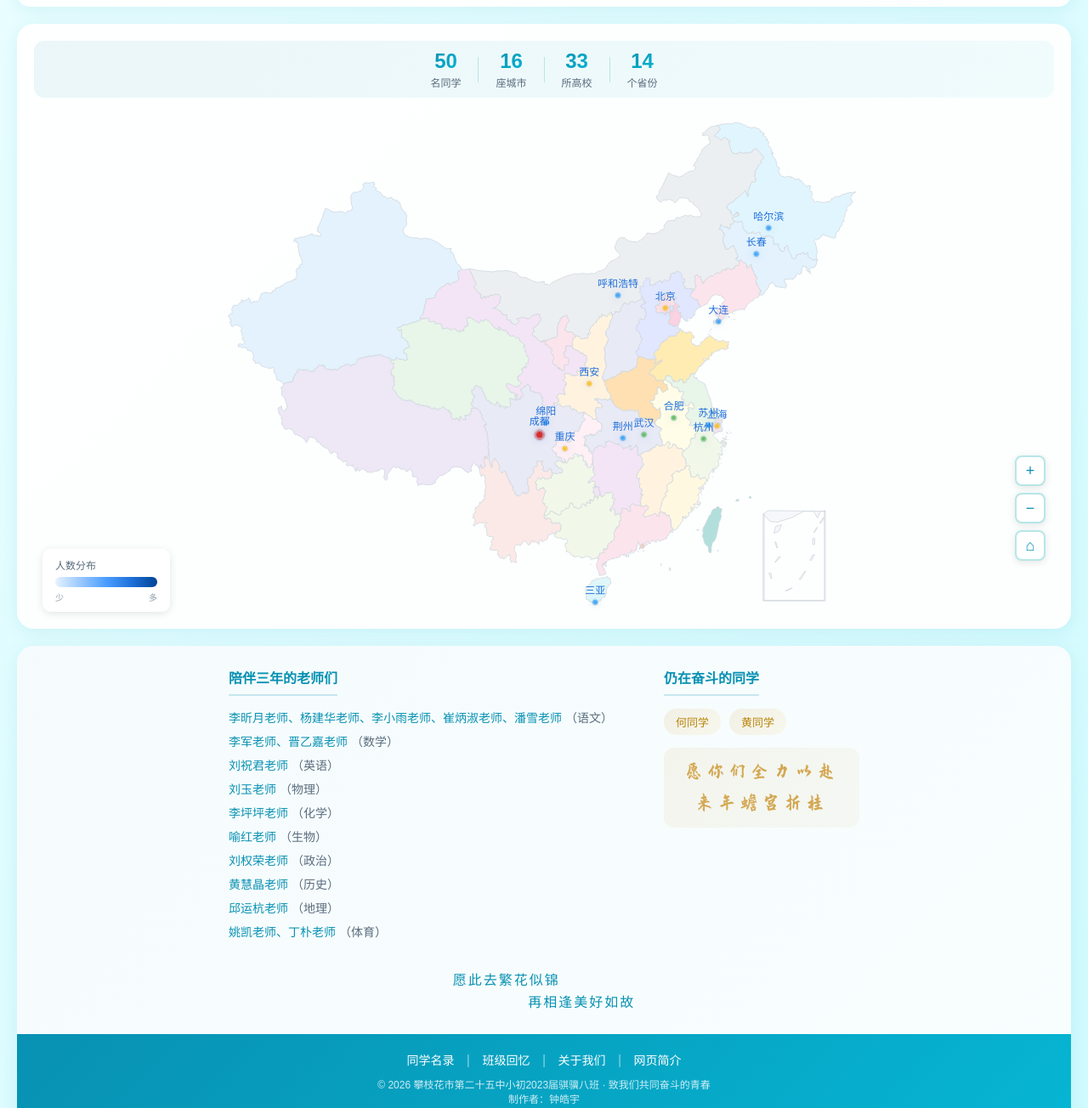
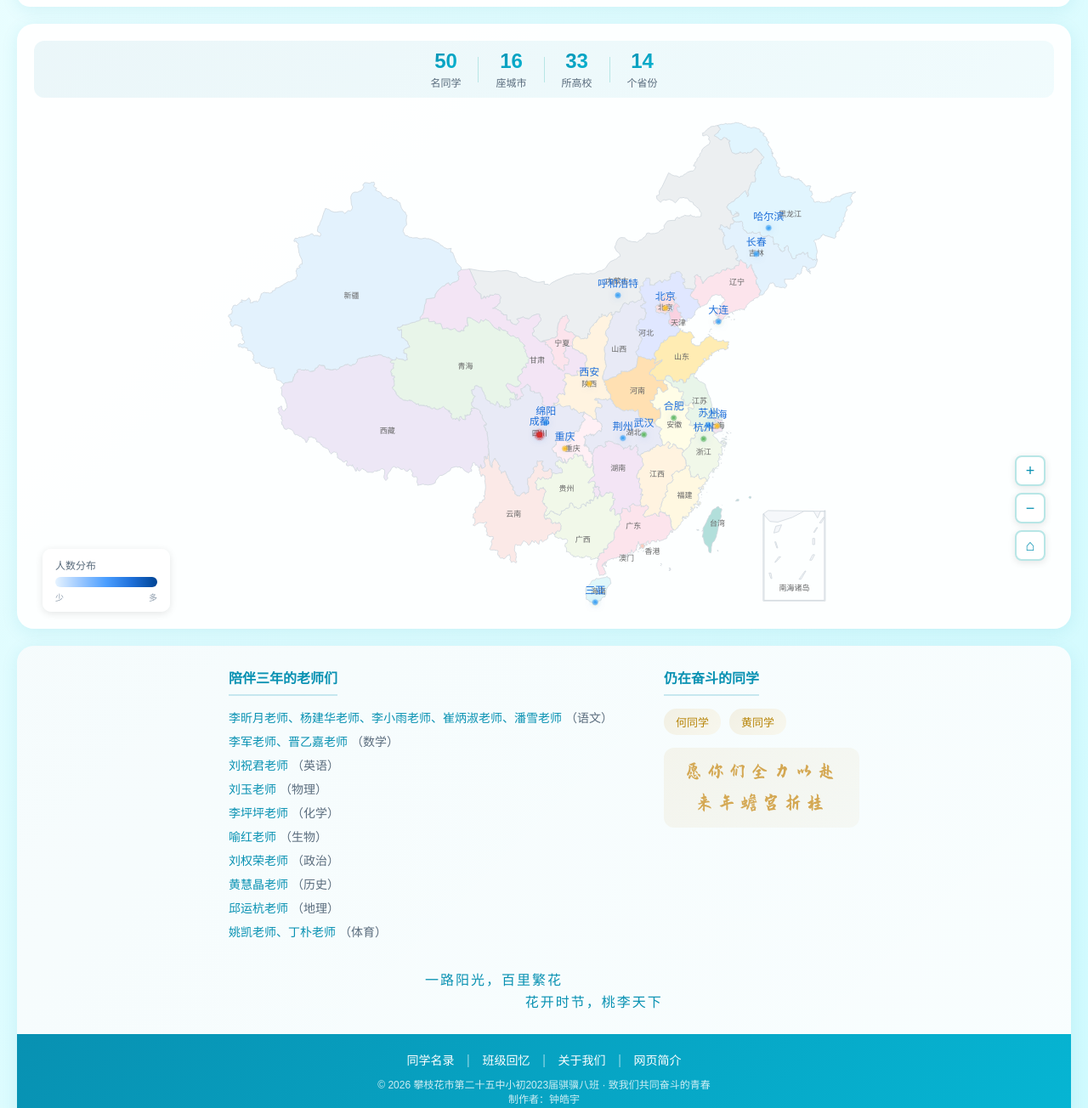
Before and after one commit to ZHONGHaoyu-personal/pzh202308, a website: page index.html in a window 1280 px wide. Shown: the part 346-1650 px from the top of the page at 85% size. Drawn offline with nearby package versions, Linux system fonts and the light colour scheme; a web font is replaced by a local one.

Commit message:
Add files via upload

```diff
--- a/app.js
+++ b/app.js
@@ -230,7 +230,9 @@ function initMap() {
             zoom: 1.2,
             center: [104.5, 36],
             label: {
-                show: false
+                show: true,
+                color: '#666',
+                fontSize: 9
             },
             itemStyle: {
                 areaColor: '#f5f7fa',
--- a/index.html
+++ b/index.html
@@ -167,8 +167,8 @@
 
                 <div class="motto-section">
                     <div class="motto-text">
-                        <p>愿此去繁花似锦ㅤㅤㅤㅤㅤㅤ</p>
-                        <p>ㅤㅤㅤㅤㅤㅤ再相逢美好如故</p>
+                        <p>一路阳光，百里繁花ㅤㅤㅤㅤㅤㅤㅤㅤ</p>
+                        <p>ㅤㅤㅤㅤㅤㅤㅤㅤ花开时节，桃李天下</p>
                     </div>
                 </div>
             </div>
```
